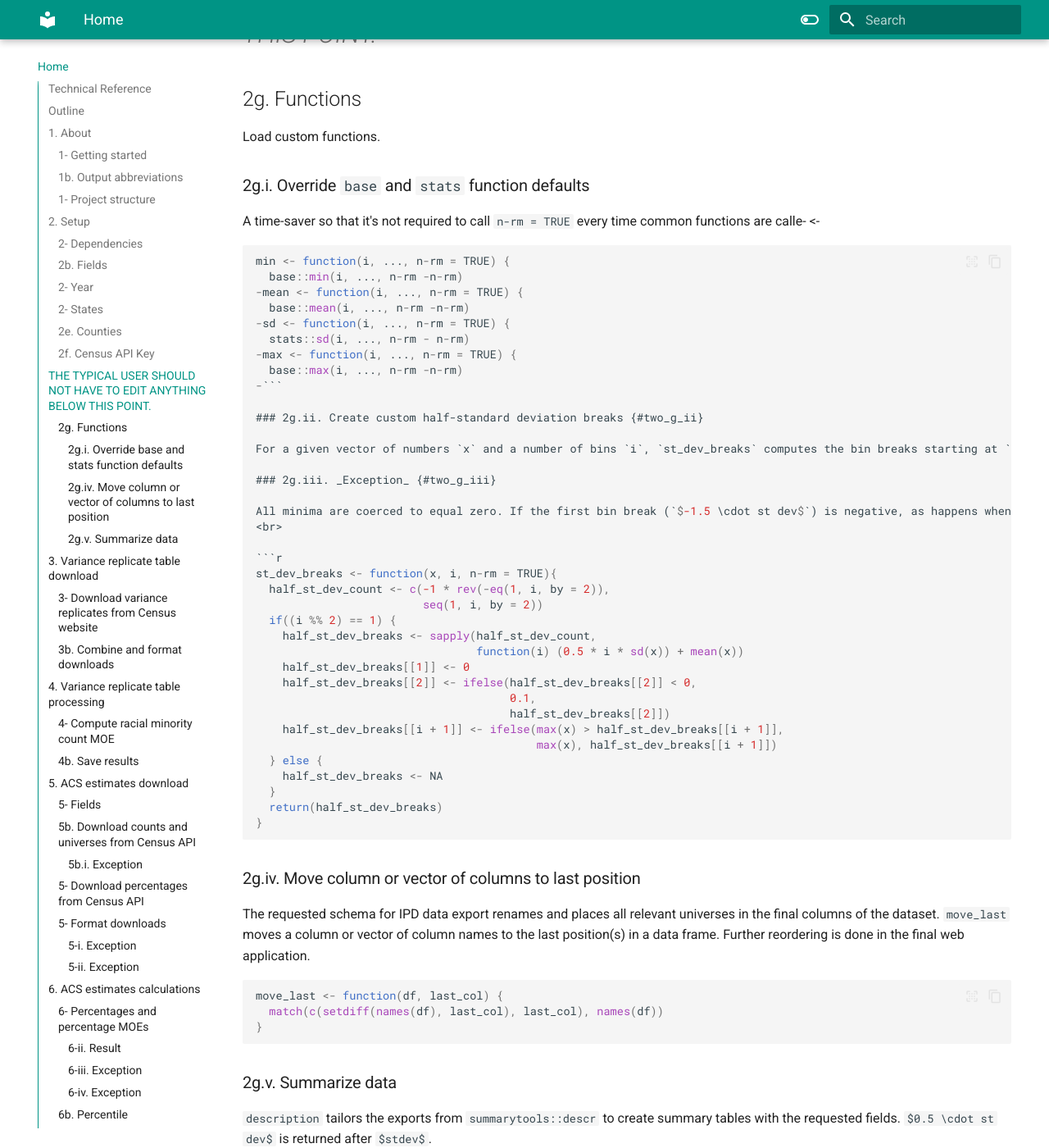
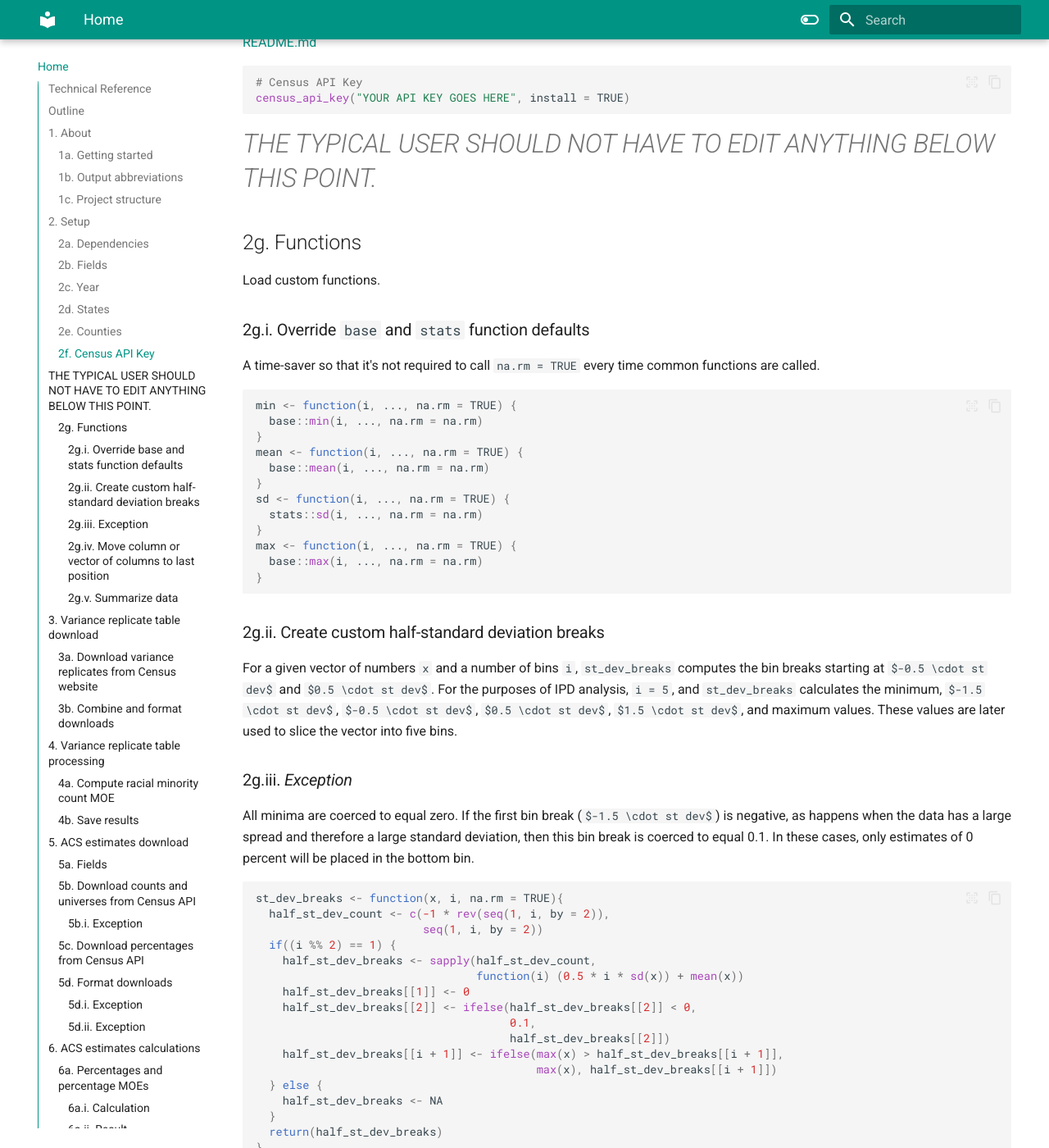
Before and after one commit to dvrpc/ipd, an MkDocs documentation site: the page built from docs/index.md, in a window 1280 px wide and 1400 px high, scrolled down 7731 px. Shown: the whole window at 82% size. Built offline with MkDocs 1.6.1 and Material for MkDocs 9.7.7, drawn with Linux system fonts in a browser that asks for light colours; some of the changed text lies outside the part shown.

Commit message:
Update index.md

````diff
--- a/docs/index.md
+++ b/docs/index.md
@@ -13,7 +13,12 @@
    - [States](#two_d)
    - [Counties](#two_e)
    - [Census API key](#two_f)
-   - [Functions](#two_g) 1. [Override `base` and `stats` function defaults](#two_g_i) 2. [Create custom half-standard deviation breaks](#two_g_ii) 3. [_Exception_](#two_g_iii) 4. [Move column or vector of columns to last position](#two_g_iv) 5. [Summarize data](#two_g_v)
+   - [Functions](#two_g)
+      1. [Override `base` and `stats` function defaults](#two_g_i)
+      2. [Create custom half-standard deviation breaks](#two_g_ii)
+      3. [_Exception_](#two_g_iii)
+      4. [Move column or vector of columns to last position](#two_g_iv)
+      5. [Summarize data](#two_g_v)
 3. [Variance replicate table download](#variance_replicate_table_download)
    - [Download variance replicates from Census website](#three_a)
    - [Combine and format downloads](#three_b)
@@ -29,7 +34,8 @@
    - [Percentages and percentage MOEs](#six_a) 1. [Calculation](#six_a_i) 2. [Result](#six_a_ii) 3. [_Exception_](#six_a_iii) 4. [_Exception_](#six_a_iv)
    - [Percentile](#six_b) 1. [Calculation](#six_b_i) 2. [Result](#six_b_ii)
    - [IPD score and classification](#six_c) 1. [Calculation](#six_c_i) 2. [Result](#six_c_ii)
-   - [Composite IPD score](#six_d) 1. [Calculation](#six_d_i)
+   - [Composite IPD score](#six_d)
+      1. [Calculation](#six_d_i)
 7. [ACS estimates cleaning](#acs_estimates_cleaning)
 8. [Summary tables](#summary_tables)
    - [Counts by indicator](#eight_a)
@@ -48,8 +54,9 @@ DVRPC's IPD analysis identifies populations of interest under Title VI of the Ci
 
 There are many ways of identifying these populations of interest. This document discusses DVRPC's process, which is automated in an `R` script.
 
-## 1- Getting started {#one_a}
--For guidance on software prerequisites and how to run this script, see the [README.md](https://github.com/dvrpc/ipd)
+## 1a. Getting started {#one_a}
+
+For guidance on software prerequisites and how to run this script, see the [README.md](https://github.com/dvrpc/ipd)
 
 ## 1b. Output abbreviations {#one_b}
 
@@ -94,36 +101,37 @@ Abbreviations of field names that you'll see in `outputs` *not* comprised of the
 | U_PNICEst    | Non-Institutional Civilian Population Estimate |
 | U_PNICMOE    | Non-Institutional Civilian Population MOE      |
 
-## 1- Project structure {#one_c}
+## 1c. Project structure {#one_c}
 
-This script uses relative file paths based off the location of `ip-Rproj`. As long as you download the entire repository, the script should have no trouble locating the correct subfolders. All of the subsequent years files are based on the same architecture. The project is structured as follows:
+This script uses relative file paths based off the location of `ipd.Rproj`. As long as you download the entire repository, the script should have no trouble locating the correct subfolders. All of the subsequent years files are based on the same architecture. The project is structured as follows:
 
 ```r
 ipd
-ip-Rproj
+ipd.Rproj
   script.R
     documentation
       discussion.pdf
-      getting_starte-pdf
+      getting_started.pdf
       script_reference.pdf
       script_reference.Rmd
       variables.csv
     outputs
       breaks_by_indicator.csv
       counts_by_indicator.csv
-      ip-csv
-      ip-dbf
-      ip-prj
-      ip-shp
-      ip-shx
+      ipd.csv
+      ipd.dbf
+      ipd.prj
+      ipd.shp
+      ipd.shx
       mean_by_county.csv
       summary_by_indicator.csv
 ```
 
 # 2. Setup {#setup}
 
-## 2- Dependencies {#two_a}
--The following packages are required to run this script. If you don't have the packages, you'll get the warning `Error in library (<name of package>) : there is no package called '<name of package>'`, in which case you'll need to install the package before proceeding.
+## 2a. Dependencies {#two_a}
+
+The following packages are required to run this script. If you don't have the packages, you'll get the warning `Error in library (<name of package>) : there is no package called '<name of package>'`, in which case you'll need to install the package before proceeding.
 
 ```r
 library(plyr); library(here); library(sf); library(summarytools);
@@ -165,7 +173,7 @@ The base information we need for IPD analysis are universes, counts, and percent
 
 Some percentage fields are empty. This is okay: we will compute the percentages when they are not directly available from the ACS.
 
-Note that variable B02001_002 ("Estimate; Total: - White alone") is listed as the count for Racial Minority. This is a mathematical shortcut: otherwise, we would need to add several subfields to compute the same estimate. The desired count is B02001_001 (Universe) $-$ B02001_002 ("Estimate; Total: - White alone"). The subtraction is computed after download in Section 5-i., making a correct estimate and an incorrect MOE. The correct MOE for the count, as calculated in Section 4, will be appended later.
+Note that variable B02001_002 ("Estimate; Total: - White alone") is listed as the count for Racial Minority. This is a mathematical shortcut: otherwise, we would need to add several subfields to compute the same estimate. The desired count is B02001_001 (Universe) $-$ B02001_002 ("Estimate; Total: - White alone"). The subtraction is computed after download in Section 5d.i., making a correct estimate and an incorrect MOE. The correct MOE for the count, as calculated in Section 4, will be appended later.
 
 | Indicator                   | Abbreviation |   Universe    |     Count     |  Percentage   |
 | :-------------------------- | :----------: | :-----------: | :-----------: | :-----------: |
@@ -185,7 +193,7 @@ While it's quicker to embed the names of the desired columns into the code, fiel
 
 <br>
 
-## 2- Year {#two_c}
+## 2c. Year {#two_c}
 
 The data download year.
 
@@ -195,7 +203,7 @@ ipd_year <- 2017
 
 <br>
 
-## 2- States {#two_d}
+## 2d. States {#two_d}
 
 The data download state or states. Use the two-character text abbreviation.
 <br>
@@ -208,8 +216,9 @@ ipd_states <- c("NJ", "PA")
 
 ## 2e. Counties {#two_e}
 
-The counties in your study are- Use five-digit characters concatenating the two-digit state and three-digit county GEOID's.
-<-
+The counties in your study area. Use five-digit characters concatenating the two-digit state and three-digit county GEOID's.
+<br>
+
 ```r
 ipd_counties <- c("34005", "34007", "34015", "34021",
                   "42017", "42029", "42045", "42091", "42101")
@@ -235,18 +244,23 @@ Load custom functions.
 
 ### 2g.i. Override `base` and `stats` function defaults {#two_g_i}
 
-A time-saver so that it's not required to call `n-rm = TRUE` every time common functions are calle-
-<-
+A time-saver so that it's not required to call `na.rm = TRUE` every time common functions are called.
+<br>
+
 ```r
-min <- function(i, ..., n-rm = TRUE) {
-  base::min(i, ..., n-rm -n-rm)
--mean <- function(i, ..., n-rm = TRUE) {
-  base::mean(i, ..., n-rm -n-rm)
--sd <- function(i, ..., n-rm = TRUE) {
-  stats::sd(i, ..., n-rm - n-rm)
--max <- function(i, ..., n-rm = TRUE) {
-  base::max(i, ..., n-rm -n-rm)
--```
+min <- function(i, ..., na.rm = TRUE) {
+  base::min(i, ..., na.rm = na.rm)
+}
+mean <- function(i, ..., na.rm = TRUE) {
+  base::mean(i, ..., na.rm = na.rm)
+}
+sd <- function(i, ..., na.rm = TRUE) {
+  stats::sd(i, ..., na.rm = na.rm)
+}
+max <- function(i, ..., na.rm = TRUE) {
+  base::max(i, ..., na.rm = na.rm)
+}
+```
 
 ### 2g.ii. Create custom half-standard deviation breaks {#two_g_ii}
 
@@ -258,8 +272,8 @@ All minima are coerced to equal zero. If the first bin break (`$-1.5 \cdot st de
 <br>
 
 ```r
-st_dev_breaks <- function(x, i, n-rm = TRUE){
-  half_st_dev_count <- c(-1 * rev(-eq(1, i, by = 2)),
+st_dev_breaks <- function(x, i, na.rm = TRUE){
+  half_st_dev_count <- c(-1 * rev(seq(1, i, by = 2)),
                          seq(1, i, by = 2))
   if((i %% 2) == 1) {
     half_st_dev_breaks <- sapply(half_st_dev_count,
@@ -295,8 +309,8 @@ move_last <- function(df, last_col) {
 
 ```r
 description <- function(i) {
-  des <- as.numeric(summarytools::descr(i, n-rm = TRUE,
-                                        -= c("min", "med", "mean", "sd", "max")))
+  des <- as.numeric(summarytools::descr(i, na.rm = TRUE,
+                                        stats = c("min", "med", "mean", "sd", "max")))
   des <- c(des[1:4], des[4] / 2, des[5])
   return(des)
 }
@@ -304,12 +318,13 @@ description <- function(i) {
 
 # 3. Variance replicate table download {#variance_replicate_table_download}
 
-The racial minority indicator is created by summing up several subgroups in ACS Table `B03002`. This means that the MOE for the count has to be compute- While the ACS has issued guidance on computing the MOE by aggregating subgroups, using the approximation formula can artificially deflate the derived MOE. Variance replicate tables are used instead to account for covariance and compute a more accurate MOE. The MOE computed from variance replicates is substituted in for the racial minority count MOE in Section 5-ii.
+The racial minority indicator is created by summing up several subgroups in ACS Table `B03002`. This means that the MOE for the count has to be computed. While the ACS has issued guidance on computing the MOE by aggregating subgroups, using the approximation formula can artificially deflate the derived MOE. Variance replicate tables are used instead to account for covariance and compute a more accurate MOE. The MOE computed from variance replicates is substituted in for the racial minority count MOE in Section 5d.ii.
 
 See the Census Bureau's [Variance Replicate Tables Documentation](https://www.census.gov/programs-surveys/acs/technical-documentation/variance-tables.html) for additional guidance on working with variance replicates.
 
-## 3- Download variance replicates from Census website {#three_a}
--Download, unzip, and read variance replicate tables for Table `B02001`. Results are combined into a single table called `var_rep`.
+## 3a. Download variance replicates from Census website {#three_a}
+
+Download, unzip, and read variance replicate tables for Table `B02001`. Results are combined into a single table called `var_rep`.
 <br>
 
 ```r
@@ -351,8 +366,9 @@ var_rep <- var_rep %>%
 
 # 4. Variance replicate table processing {#variance_replicate_table_processing}
 
-## 4- Compute racial minority count MOE {#four_a}
--Add up the racial minority counts into a single count per census tract for the estimate and 80 variance replicates. Separate the resulting data frame into estimates and variance replicates.
+## 4a. Compute racial minority count MOE {#four_a}
+
+Add up the racial minority counts into a single count per census tract for the estimate and 80 variance replicates. Separate the resulting data frame into estimates and variance replicates.
 <br>
 
 ```r
@@ -390,8 +406,9 @@ rm_moe <- cbind(id, moe) %>%
 
 # 5. ACS estimates download {#acs_estimates_download}
 
-## 5- Fields {#five_a}
--Fields for downloads from the ACS API were discussed in Section 2b.
+## 5a. Fields {#five_a}
+
+Fields for downloads from the ACS API were discussed in Section 2b.
 
 ## 5b. Download counts and universes from Census API {#five_b}
 
@@ -501,7 +518,7 @@ for(i in 1:length(combined_rows$api)){
 }
 ```
 
-## 5- Download percentages from Census API {#five_c}
+## 5c. Download percentages from Census API {#five_c}
 
 Download percentage tables that are available for four of IPD's nine indicators. We will compute percentages and their associated MOEs for the rest of the dataset later. The procedure is identical to that described in Section 5b.
 <br>
@@ -580,7 +597,7 @@ for(i in 1:length(percs_calls$id)){
 }
 ```
 
-## 5- Format downloads {#five_d}
+## 5d. Format downloads {#five_d}
 
 Subset `dl_counts` and `dl_percs` for DVRPC's nine-county region. Percentages should range from 0 to 100.
 <br>
@@ -592,7 +609,7 @@ dl_percs <- dl_percs %>%
   filter(str_sub(GEOID20, 1, 5) %in% ipd_counties)
 ```
 
-### 5-i. _Exception_ {#five_d_i}
+### 5d.i. _Exception_ {#five_d_i}
 
 Note that variable `B02001_002 ("Estimate; Total: - White alone")` was downloaded as the count for racial minority. Compute `B02001_001 (Universe)` - `B02001_002 ("Estimate; Total: - White alone")` and substitute for `RM_CE`.
 <br>
@@ -603,7 +620,7 @@ dl_counts <- dl_counts %>% mutate(x = RM_UE - RM_CE) %>%
   rename(RM_CE = x)
 ```
 
-### 5-ii. _Exception_ {#five_d_ii}
+### 5d.ii. _Exception_ {#five_d_ii}
 
 Half-standard deviations serve as the classification bins for IPD scores, and including zero-population tracts affects computed standard deviation values. Start by removing the 11 census tracts with zero population.
 <br>
@@ -645,8 +662,9 @@ For all nine indicators, this section computes:
 
 Split `dl_counts` into a list named `comp` for processing and arrange column names in alphabetical order. The name of the list, `comp`, is a nod to the "component parts" of `dl_counts`. The structure of `comp` is similar to a four-tab Excel spreadsheet: for example, `comp` is the name of the `.xlsx` file, `uni_est` is a tab for universe estimates, and `uni_est` has nine columns and 1,368 rows, where the column is the IPD indicator and the row is the census tract observation.
 
-The order of columns is important because processing is based on vector position. We want to make sure that the first column of every tab corresponds to the Disabled indicator, the second to Ethnic Minority, et ceter-
-<-
+The order of columns is important because processing is based on vector position. We want to make sure that the first column of every tab corresponds to the Disabled indicator, the second to Ethnic Minority, et cetera.
+<br>
+
 ```r
 comp <- list()
 comp$uni_est <- dl_counts %>% select(ends_with("UE")) %>% select(sort(tidyselect::peek_vars()))
@@ -655,9 +673,11 @@ comp$count_est <- dl_counts %>% select(ends_with("CE")) %>% select(sort(tidysele
 comp$count_moe <- dl_counts %>% select(ends_with("CM")) %>% select(sort(tidyselect::peek_vars()))
 ```
 
-## 6- Percentages and percentage MOEs {#six_a}
--### 6-i. Calculation {#six_a_i}
--MOEs of the percentage values are obtained using the `tidycensus` function `moe_prop`. This chunk mentions `r` and `c` several times: continuing the spreadsheet analogy, think of `r` as the row number and `c` as the column number for a given spreadsheet tab.
+## 6a. Percentages and percentage MOEs {#six_a}
+
+### 6a.i. Calculation {#six_a_i}
+
+MOEs of the percentage values are obtained using the `tidycensus` function `moe_prop`. This chunk mentions `r` and `c` several times: continuing the spreadsheet analogy, think of `r` as the row number and `c` as the column number for a given spreadsheet tab.
 <br>
 
 ```r
@@ -678,8 +698,9 @@ for (c in 1:length(comp$uni_est)){
 }
 ```
 
-### 6-ii. Result {#six_a_ii}
--`pct` and `pct_moe` stores the percentages and associated MOEs for the nine indicator variables. Results are rounded to the tenths place and range from 0 to 100.
+### 6a.ii. Result {#six_a_ii}
+
+`pct` and `pct_moe` stores the percentages and associated MOEs for the nine indicator variables. Results are rounded to the tenths place and range from 0 to 100.
 <br>
 
 ```r
@@ -689,16 +710,18 @@ pct_moe <- as_tibble(pct_moe_matrix) %>% mutate_all(~ . * 100) %>% mutate_all(ro
 names(pct_moe) <- str_replace(names(comp$uni_est), "_UE", "_PctMOE")
 ```
 
-### 6-iii. _Exception_ {#six_a_iii}
--If the percentage MOE equals 0, then overwrite it to equal 0.1. This should be a rare occurence with survey data at the census tract level.
+### 6a.iii. _Exception_ {#six_a_iii}
+
+If the percentage MOE equals 0, then overwrite it to equal 0.1. This should be a rare occurence with survey data at the census tract level.
 <br>
 
 ```r
 pct_moe <- pct_moe %>% replace(., . == 0, 0.1)
 ```
 
-### 6-iv. _Exception_ {#six_a_iv}
--Substitute percentages and associated MOEs when available. This applies to the older adults, female, limited English proficiency, and disabled variables.
+### 6a.iv. _Exception_ {#six_a_iv}
+
+Substitute percentages and associated MOEs when available. This applies to the older adults, female, limited English proficiency, and disabled variables.
 <br>
 
 ```r
@@ -740,7 +763,7 @@ percentile <- as_tibble(percentile_matrix) %>% mutate_all(round_2)
 names(percentile) <- str_replace(names(comp$uni_est), "_UE", "_Pctile")
 ```
 
-## 6- IPD score and classification {#six_c}
+## 6c. IPD score and classification {#six_c}
 
 Each observation is assigned an IPD score for each indicator. The IPD score for an individual indicator can range from 0 to 4, which corresponds to the following classification and bin breaks:
 
@@ -754,7 +777,7 @@ Each observation is assigned an IPD score for each indicator. The IPD score for
 
 <br>
 
-### 6-i. Calculation {#six_c_i}
+### 6c.i. Calculation {#six_c_i}
 
 The function `st_dev_breaks` is called to compute the bin breaks for each indicator. These breaks determine the IPD score stored in `score`. Note that we divide *rounded* `PctEst` columns by *unrounded* half-standard deviation breaks to compute the `score`. `class` is a textual explanation of the IPD score.
 <br>
@@ -764,8 +787,8 @@ score_matrix <- NULL
 class_matrix <- NULL
 for (c in 1:length(comp$uni_est)){
   p <- unlist(comp$pct_est[,c])
-  breaks <- st_dev_breaks(p, 5, n-rm = TRUE)
-  score <- case_when(p < breaks[-~ 0,
+  breaks <- st_dev_breaks(p, 5, na.rm = TRUE)
+  score <- case_when(p < breaks[2] ~ 0,
                      p >= breaks[2] & p < breaks[3] ~ 1,
                      p >= breaks[3] & p < breaks[4] ~ 2,
                      p >= breaks[4] & p < breaks[5] ~ 3,
@@ -780,7 +803,7 @@ for (c in 1:length(comp$uni_est)){
 }
 ```
 
-### 6-ii. Result {#six_c_ii}
+### 6c.ii. Result {#six_c_ii}
 
 `score` and `class` store the IPD scores and associated descriptions for the nine indicator variables.
 <br>
@@ -792,9 +815,9 @@ class <- as_tibble(class_matrix)
 names(class) <- str_replace(names(comp$uni_est), "_UE", "_Class")
 ```
 
-## 6- Composite IPD score {#six_d}
+## 6d. Composite IPD score {#six_d}
 
-### 6-i. Calculation {#six_d_i}
+### 6d.i. Calculation {#six_d_i}
 
 Sum the IPD scores for the nine indicator variables to determine the composite IPD score.
 <br>
@@ -805,7 +828,8 @@ score <- score %>% mutate(IPD_Score = rowSums(.))
 
 # 7. ACS estimates cleaning {#acs_estimates_cleaning}
 
-There is a specific output format for `ip-csv`, including column names, column order, flags for missing data, and census tracts with insufficient dat- This section ensures conformity with the output -
+There is a specific output format for `ipd.csv`, including column names, column order, flags for missing data, and census tracts with insufficient data. This section ensures conformity with the output formatting.
+
 Merge the percentage estimates, percentage MOEs, percentile, score, and class data frames into a single data frame called `ipd`.
 <br>
 
@@ -867,10 +891,10 @@ ipd <- ipd %>% mutate_if(is.character, ~(ifelse(is.na(.), "NoData", .))) %>%
 
 This section generates a handful of other deliverables, including:
 
-- Counts by indicator
-- Breaks by indicator
-- Summary by indicator
-- County means by indicator
+a. Counts by indicator
+b. Breaks by indicator
+c. Summary by indicator
+d. County means by indicator
 
 Replace `-99999` with `0` for numeric columns to avoid distorting summary statistics.
 <br>
@@ -909,8 +934,9 @@ export_counts <- arrange(export_counts, Variable, Classification)
 export_counts <- export_counts %>%
   spread(Classification, Count) %>%
   mutate_all(~(replace_na(., 0))) %>%
-  mutate(TOTAL = rowSums(.[2:7], n-rm = TRUE))
--
+  mutate(TOTAL = rowSums(.[2:7], na.rm = TRUE))
+```
+
 ## 8b. Breaks by indicator {#eight_b}
 
 The bin breaks for each indicator. Apply the `st_dev_breaks` function to all percentage values and export results.
@@ -918,12 +944,13 @@ The bin breaks for each indicator. Apply the `st_dev_breaks` function to all per
 
 ```r
 breaks <- ipd_summary %>% select(ends_with("PctEst"))
-export_breaks <- round(mapply(st_dev_breaks, x = breaks, i = 5, n-rm = TRUE), digits = 3)
-export_breaks <- as_tibble(export_breaks) -  mutate(Class = c("Min", "1", "2", "3", "4", "Max")) %>%
+export_breaks <- round(mapply(st_dev_breaks, x = breaks, i = 5, na.rm = TRUE), digits = 3)
+export_breaks <- as_tibble(export_breaks) %>%
+  mutate(Class = c("Min", "1", "2", "3", "4", "Max")) %>%
   select(Class, tidyselect::peek_vars())
 ```
 
-## 8- Summary by indicator {#eight_c}
+## 8c. Summary by indicator {#eight_c}
 
 Summary statistics of each indicator. Round results to two decimal places.
 <br>
````
Also changed, not shown: other parts of docs/index.md (+14 -12 lines).
